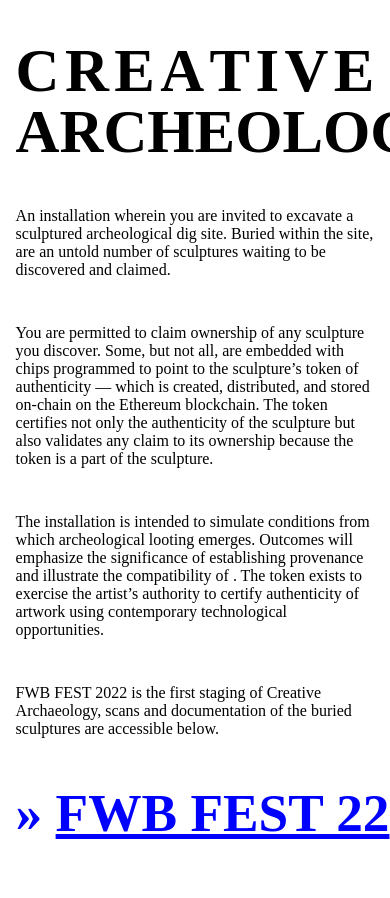
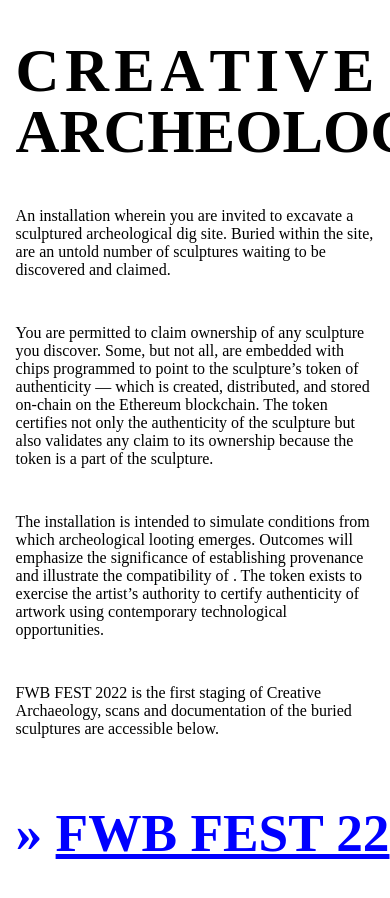
Before and after one commit to trust-kimberly/creative-archaeology, a plain HTML site: page index.html in a window 390 px wide. Shown: the top 898 px of the page. Drawn offline with Linux system fonts and the light colour scheme.

Commit message:
Resolved merge conflicts

```diff
--- a/index.html
+++ b/index.html
@@ -5,6 +5,7 @@
     <title>Creative Archeology</title>
     <link rel="icon" type="image/x-icon" href="/favicon.ico">
     <meta charset="UTF-8" />
+    <meta name="viewport" content="width=device-width, initial-scale=1.0">
     <link rel="stylesheet" type="text/css" href="style.css">
 </head>
 
--- a/style.css
+++ b/style.css
@@ -107,7 +107,7 @@ h2 {
     }
 
     section {
-      margin-bottom: 2.8em;
+      /* margin-bottom: 2.8em; */
     }
 
     p {
```
